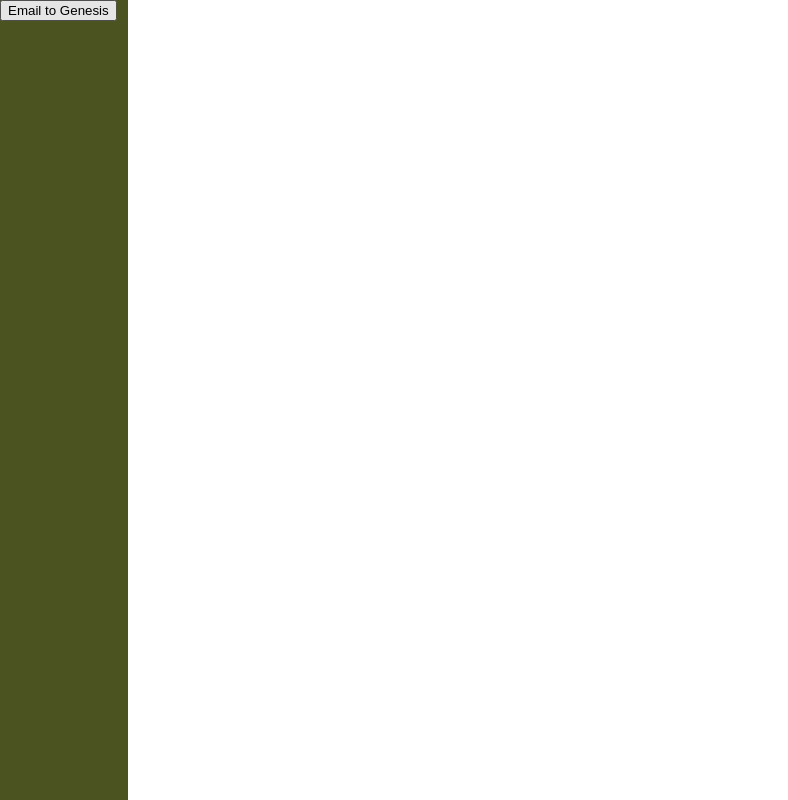
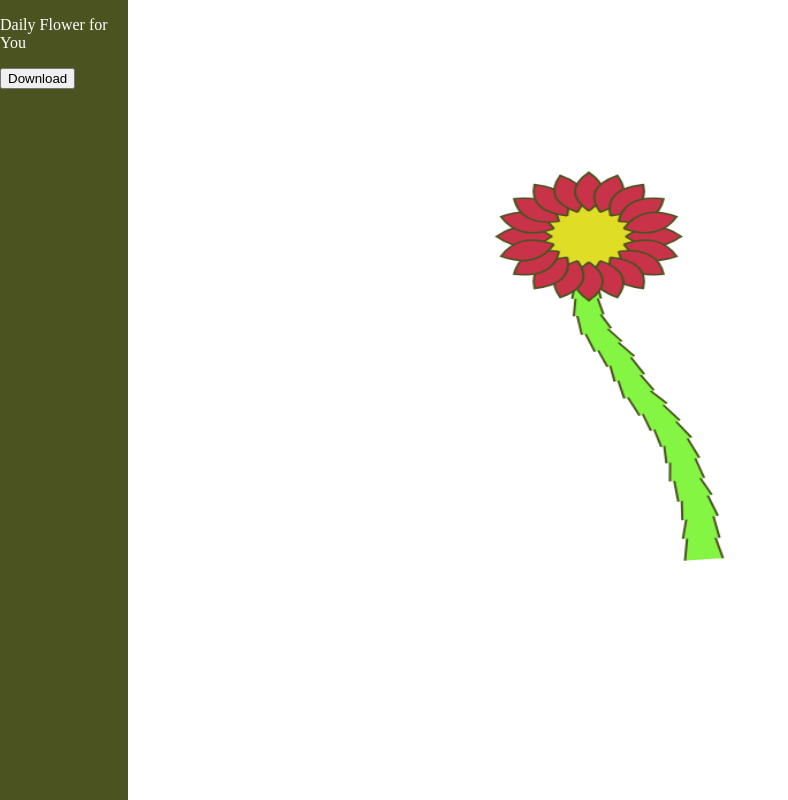
Before and after one commit to HughMCWJR/flowers, a plain HTML site: page index.html in a window 1280 px wide. Shown: the whole page, without its empty margins (0-788 px from the left). Drawn offline with nearby package versions, Linux system fonts and the light colour scheme.

Commit message:
Added download

```diff
--- a/drawFlower.js
+++ b/drawFlower.js
@@ -19,7 +19,7 @@ const flowerMinimumBaseSize = 25;
 const flowerAngleLimit = Math.PI * 0.3;
 
 const date = new Date();
-//Math.seedrandom(date.getDate().toString() + date.getMonth().toString() + date.getFullYear().toString());
+Math.seedrandom(date.getDate().toString() + date.getMonth().toString() + date.getFullYear().toString());
 
 const maxFlowerRotation = Math.PI * 0.1 + Math.random() * Math.PI * 0.2;
 
@@ -281,3 +281,5 @@ function clearCanvas() {
 function getRandomFlowerColor() {
     return flowerColors[Math.floor(Math.random() * flowerColors.length)];
 }
+
+draw()
--- a/index.html
+++ b/index.html
@@ -8,12 +8,14 @@
 </head>
 <body>
 	<div id="inputs">
-		<button type="button" onclick="draw()">Email to Genesis</button>
+        <p>Daily Flower for You</p>
+		<button type="button" onclick="send()">Download</button>
 	</div>
 	<div id="display">
 		<canvas id="canvas" width="1000" height="1000"></canvas>
         <script src="//cdnjs.cloudflare.com/ajax/libs/seedrandom/3.0.5/seedrandom.min.js"></script>
 		<script src="drawFlower.js"></script>
+        <script src="sendFlower.js"></script>
 	</div>
 </body>
 </html>
--- /dev/null
+++ b/sendFlower.js
@@ -0,0 +1,9 @@
+function send() {
+
+    let canvas = document.getElementById("canvas");
+    var anchor = document.createElement("a");
+    anchor.href = canvas.toDataURL("image/png");
+    anchor.download = "IMAGE.PNG";
+    anchor.click();
+
+}
```
